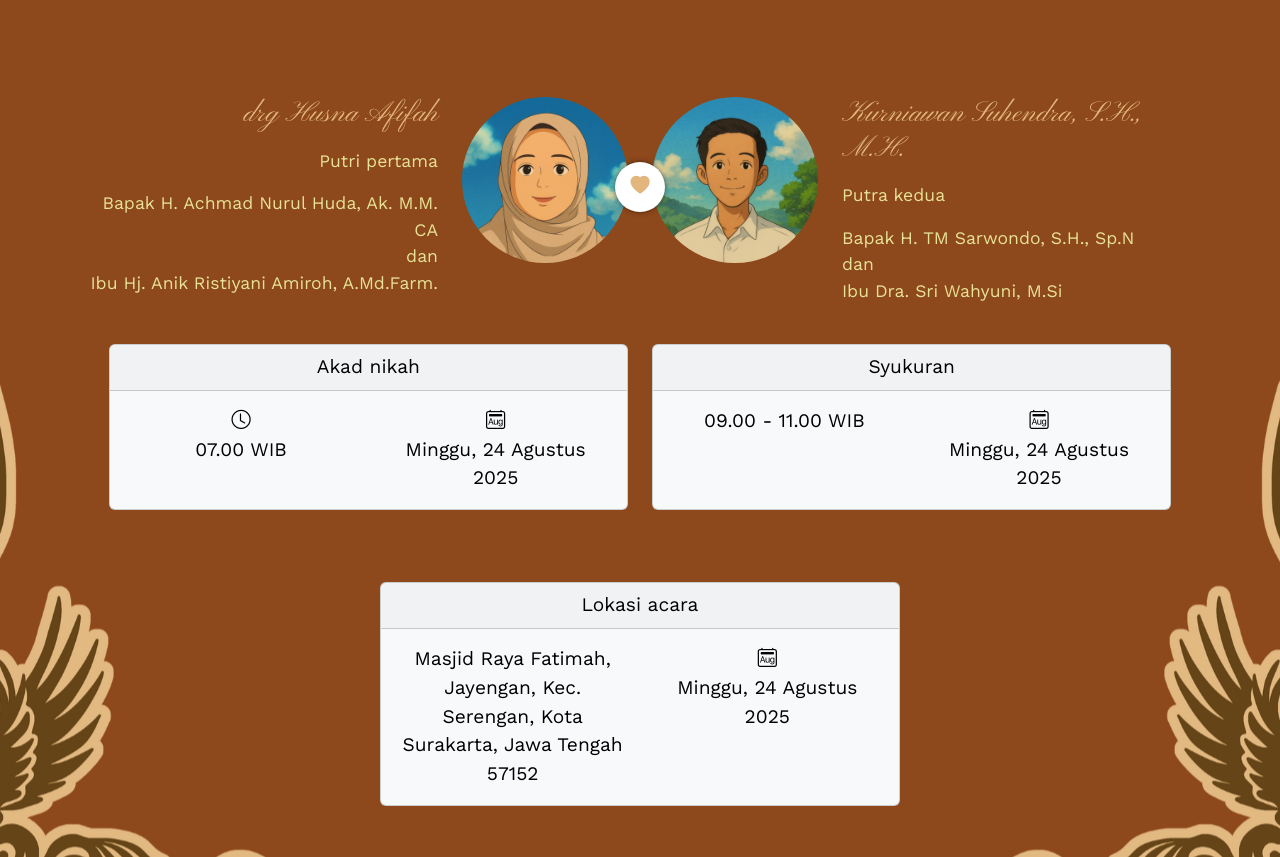
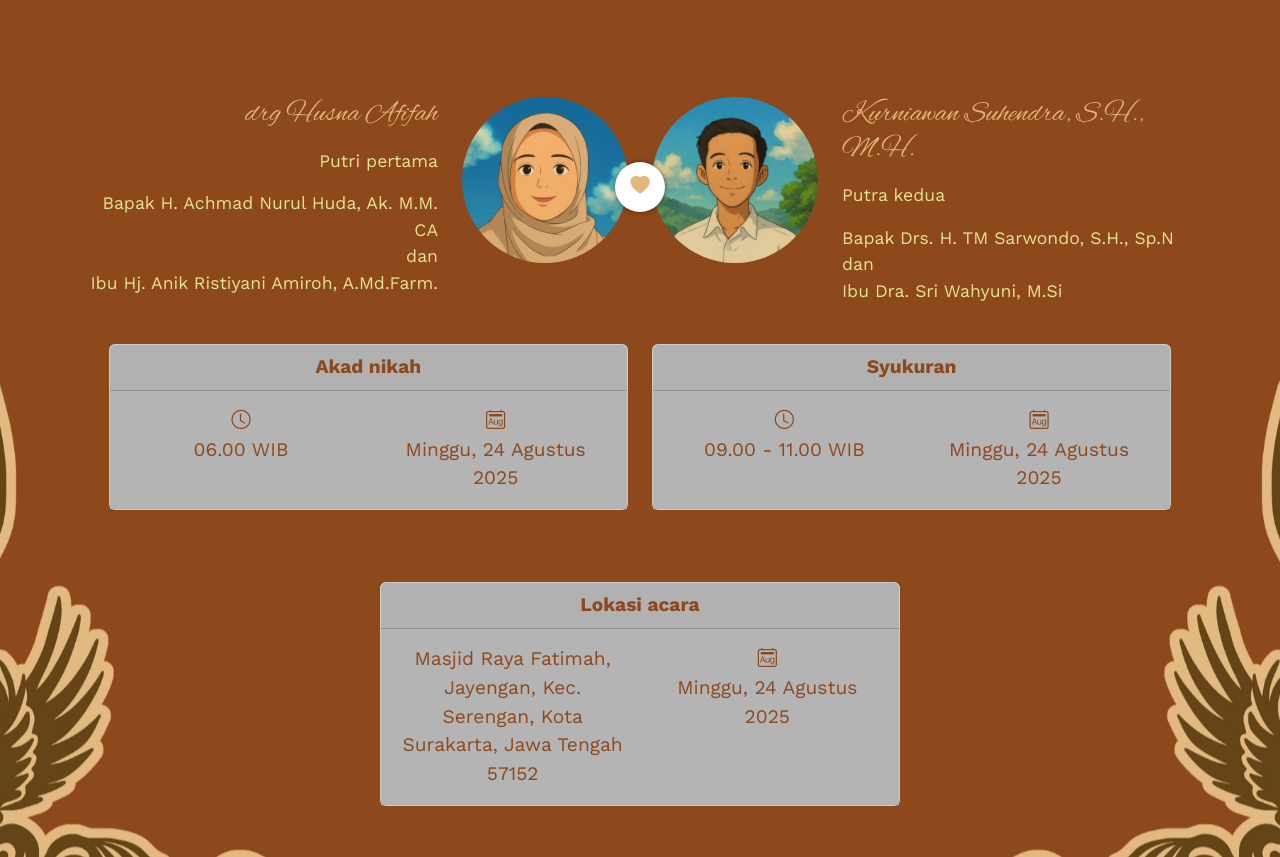
Before and after one commit to hisyammuhammad/wedding, a website: page index.html in a window 1280 px wide. Shown: the part 1110-1967 px from the top of the page. Drawn offline with nearby package versions, Linux system fonts and the light colour scheme; some packages are replaced by stand-ins of ours; a script that the page names is missing.

Commit message:
Add files via upload

```diff
--- a/index.html
+++ b/index.html
@@ -108,7 +108,7 @@
               <div class="col-8 ">
                   <h3>Kurniawan Suhendra, S.H., M.H.</h3>
                   <p>Putra kedua</p>
-                  <p>Bapak H. TM Sarwondo, S.H., Sp.N <br> dan <br> Ibu Dra. Sri Wahyuni, M.Si</p>
+                  <p>Bapak Drs. H. TM Sarwondo, S.H., Sp.N <br> dan <br> Ibu Dra. Sri Wahyuni, M.Si</p>
               </div>
             </div>
           </div>
@@ -130,7 +130,7 @@
               <div class="row justify-content-center">
                 <div class="col-md-6">
                   <i class="bi bi-clock d-block"></i>
-                  <span>07.00 WIB</span>
+                  <span>06.00 WIB</span>
                 </div>
                  <div class="col-md-6">
                   <i class="bi bi-calendar2-month d-block"></i>
@@ -148,7 +148,7 @@
              <div class="card-body">
               <div class="row justify-content-center">
                 <div class="col-md-6">
-
+                  <i class="bi bi-clock d-block"></i>
                   <span>09.00 - 11.00 WIB</span>
                 </div>
                  <div class="col-md-6">
--- a/style.css
+++ b/style.css
@@ -164,7 +164,7 @@ body {
 
 .home h3 {
   /* font-weight: bold; */
-  font-family: 'pinyon script';
+  font-family: 'alex brush';
   font-size:1.8rem;
   color: var(--pink);
   margin-bottom: 1rem;
@@ -189,6 +189,22 @@ body {
 .home .heart i{
   margin: auto;
   color: var(--pink);
+}
+
+.card {
+         background-color: #808080; /* Latar belakang abu-abu */
+     }
+
+.card-body {
+    color: #8d481b; /* Change this to a suitable shade of brown */
+    background-color: #b4b4b4;
+
+}
+/* Other existing styles */
+.card-header {
+    color: #8d481b; /* Optionally change the card header color as well */
+    background-color: #b1b1b1;
+    font-weight: bold;
 }
 
 .info {
@@ -236,7 +252,7 @@ body {
 }
 
 .gifts{
-  background-color: #6e5204;
+  background-color: #8d481b;
 }
 
 .gallery,
@@ -284,7 +300,7 @@ body {
 }
 
 .rsvp{
-  background-color: var(--bg);
+  background-color: #8d481b;
 }
 
 .rsvp p{
```
